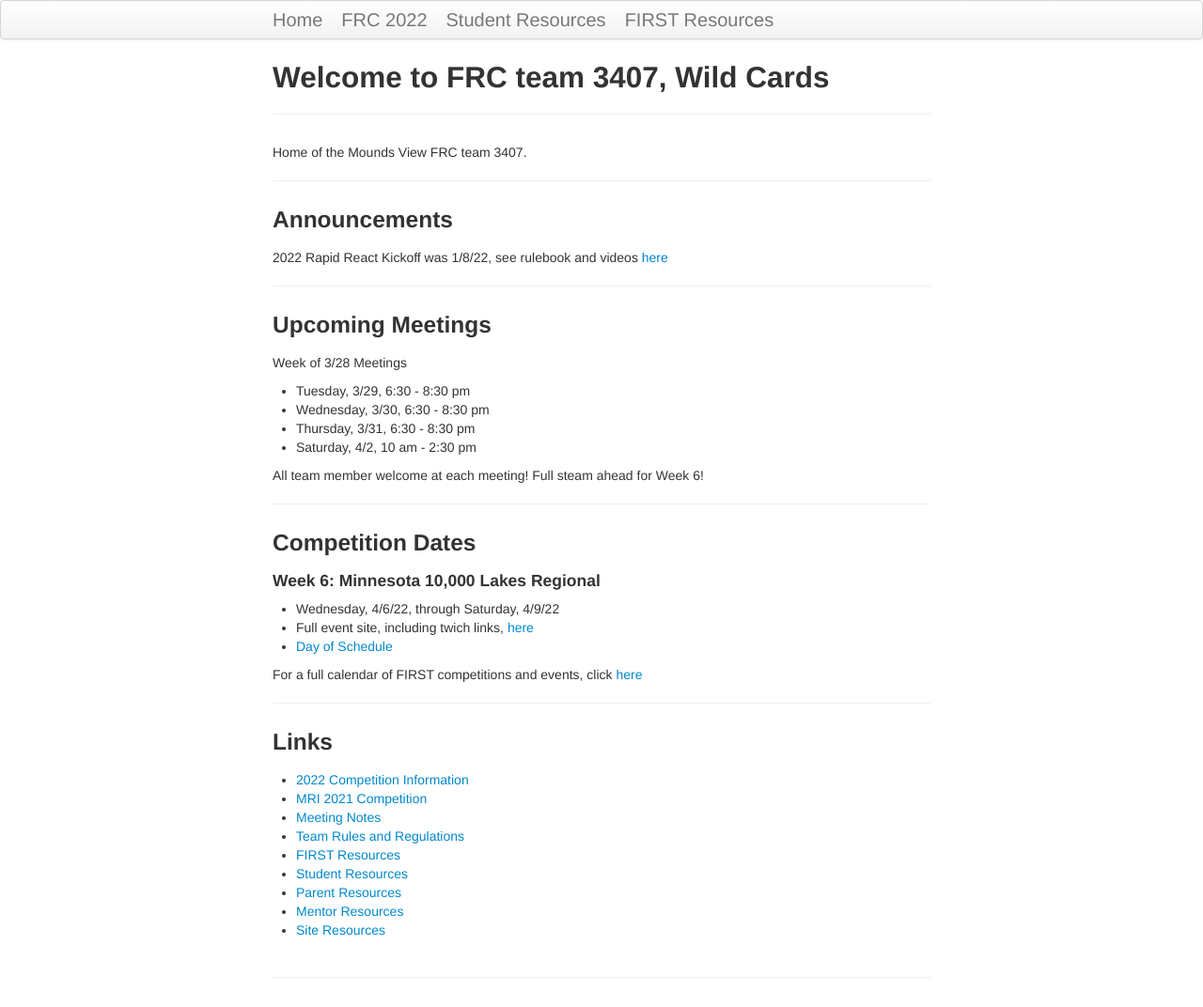
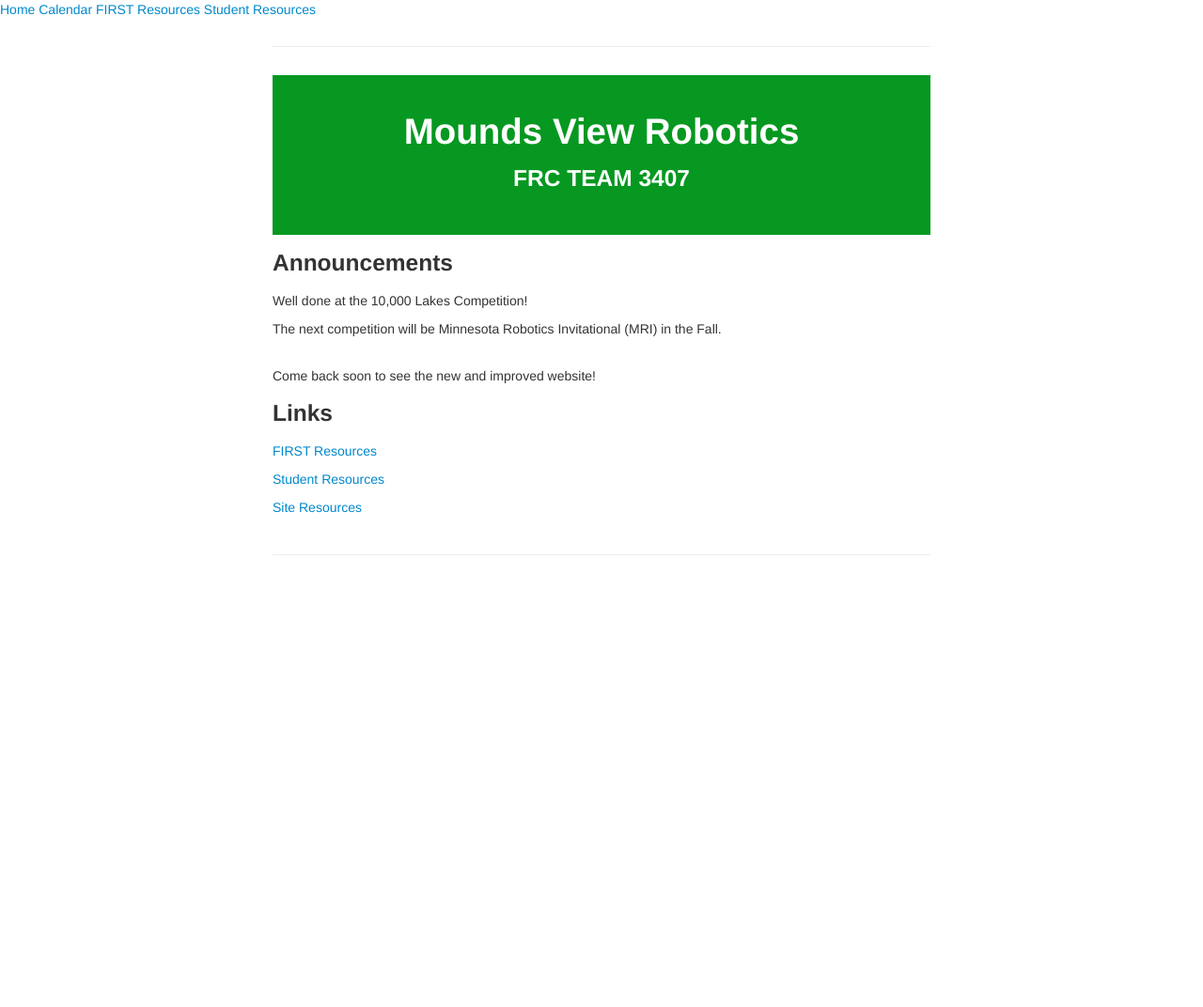
Before and after one commit to CalSch/FRC3407.github.io, a Jekyll site: the page built from index.html, in a window 1280 px wide. Shown: the whole page at 94% size. Built offline with Jekyll 4.4.1, drawn with Linux system fonts in a browser that asks for light colours; after the commit the page ends 900 px from its top, so only the background shows below that.

Commit message:
Converted index to html, added imbedded calendars, working on navigation bar.  Removed old pages until work completes

```diff
--- a/Gemfile
+++ b/Gemfile
@@ -1,2 +1,2 @@
-gem 'HomePage'
+gem 'github-pages'
 source 'https://rubygems.org'
--- a/_includes/themes/twitter/default.html
+++ b/_includes/themes/twitter/default.html
@@ -17,7 +17,7 @@
     <!-- Le styles -->
     <link href="{{ ASSET_PATH }}/bootstrap/css/bootstrap.2.2.2.min.css" rel="stylesheet">
     <link href="{{ ASSET_PATH }}/css/style.css?body=1" rel="stylesheet" type="text/css" media="all">
-    <link href="{{ ASSET_PATH }}/css/kbroman.css" rel="stylesheet" type="text/css" media="all">
+    <link href="{{ ASSET_PATH }}/css/wildcards.css" rel="stylesheet" type="text/css" media="all">
 
     <!-- Le fav and touch icons -->
 
@@ -29,14 +29,10 @@
 
   <body>
     <div class="navbar">
-      <div class="navbar-inner">
-        <div class="container-narrow">
-          <a class="brand" href="{{ HOME_PATH }}">{{ "Home" }}</a>
-          <a class="brand" href="{{ HOME_PATH }}pages/2022Competition.html">{{ "FRC 2022" }}</a>
-          <a class="brand" href="{{ HOME_PATH }}pages/studentresources.html">{{ "Student Resources" }}</a>
-          <a class="brand" href="{{ HOME_PATH }}pages/firstoverview.html">{{ "FIRST Resources" }}</a>
-        </div>
-      </div>
+      <a class="active" href="{{ HOME_PATH }}">Home</a>
+      <a href="{{ HOME_PATH }}pages/calendar.html">Calendar</a>
+      <a href="{{ HOME_PATH }}pages/studentresources.html">FIRST Resources</a>
+      <a href="{{ HOME_PATH }}pages/firstoverview.html">Student Resources</a>
     </div>
 
     <div class="container-narrow">
--- a/assets/themes/twitter/css/kbroman.css
+++ /dev/null
@@ -1,11 +0,0 @@
-code {
-  padding: 0;
-  font-size: 90%;
-  color: black;
-  background-color: white;
-  border: 0px solid white;
-}
-
-a code {
-  color: #08c;
-}
--- /dev/null
+++ b/assets/themes/twitter/css/wildcards.css
@@ -0,0 +1,51 @@
+code {
+  padding: 0;
+  font-size: 90%;
+  color: black;
+  background-color: white;
+  border: 0px solid white;
+}
+
+a code {
+  color: #08c;
+}
+
+:root {
+  /* these are custom variables for comon reuse */
+  --mvhs-green-color: #069820;
+}
+
+.home-header {
+  padding: 30px;
+  text-align: center;
+  background-color: var(--mvhs-green-color, white);
+  background-size: cover;
+  color: white;
+  font-size: 15px;
+}
+
+.topnav {
+  overflow: hidden;
+  background-color: #484848;
+  margin: 0;
+  padding: 0;
+}
+
+.topnav a {
+  float: left;
+  color: #f2f2f2;
+  text-align: center;
+  padding: 14px 16px;
+  text-decoration: none;
+  font-size: 17px;
+}
+
+.topnav a:hover {
+  background-color: #ddd;
+  color: black;
+}
+
+.topnav a.active {
+  background-color: #04AA6D;
+  color: white;
+}
--- /dev/null
+++ b/index.html
@@ -0,0 +1,17 @@
+---
+layout: page
+---
+<div class="home-header">
+  <h1>Mounds View Robotics</h1>
+  <h3>FRC TEAM 3407</h3>
+</div>
+
+<h3>Announcements</h3>
+<p>Well done at the 10,000 Lakes Competition!</p>
+<p>The next competition will be Minnesota Robotics Invitational (MRI) in the Fall.</p>
+<p><br>Come back soon to see the new and improved website!</p>
+
+<h3>Links</h3>
+<p><a href="pages/firstoverview.html">FIRST Resources</a></p>
+<p><a href="pages/studentresources.html">Student Resources</a></p>
+<p><a href="pages/siteresources.html">Site Resources</a></p>
--- a/index.md
+++ /dev/null
@@ -1,47 +0,0 @@
----
-layout: page
-title: Welcome to FRC team 3407, Wild Cards
-description: Home site of the Mounds View Wild Cards Robotic Team
----
-
-Home of the Mounds View FRC team 3407.
-
----
-### Announcements
-
-2022 Rapid React Kickoff was 1/8/22, see rulebook and videos [here](pages/2022Competition.html)
-
----
-### Upcoming Meetings
-
-Week of 3/28 Meetings
-
-- Tuesday, 3/29, 6:30 - 8:30 pm
-- Wednesday, 3/30, 6:30 - 8:30 pm
-- Thursday, 3/31, 6:30 - 8:30 pm
-- Saturday, 4/2, 10 am - 2:30 pm
-
-All team member welcome at each meeting!  Full steam ahead for Week 6!
-
----
-### Competition Dates
-
-#### Week 6: Minnesota 10,000 Lakes Regional
-
-- Wednesday, 4/6/22,  through Saturday, 4/9/22
-- Full event site, including twich links, [here](https://frc-events.firstinspires.org/2022/MNMI)
-- [Day of Schedule](https://firstuppermidwest.org/minneapolis-regionals/minneapolis-schedule/)
-
-For a full calendar of FIRST competitions and events, click [here](https://www.firstinspires.org/robotics/frc/calendar)
-
----
-### Links
-- [2022 Competition Information](pages/2022Competition.html)
-- [MRI 2021 Competition](pages/2021MRI.html)
-- [Meeting Notes](pages/meetingnotes.html)
-- [Team Rules and Regulations](pages/rules.html)
-- [FIRST Resources](pages/firstoverview.html)
-- [Student Resources](pages/studentresources.html)
-- [Parent Resources](pages/parentresources.html)
-- [Mentor Resources](pages/mentorresources.html)
-- [Site Resources](pages/siteresources.html)
```
Also changed, not shown: pages/calendar.html (added, +11 -0 lines), pages/calender.md (deleted, +0 -41 lines), pages/studentresources.md (+12 -9 lines), License.md (deleted), README.md.
